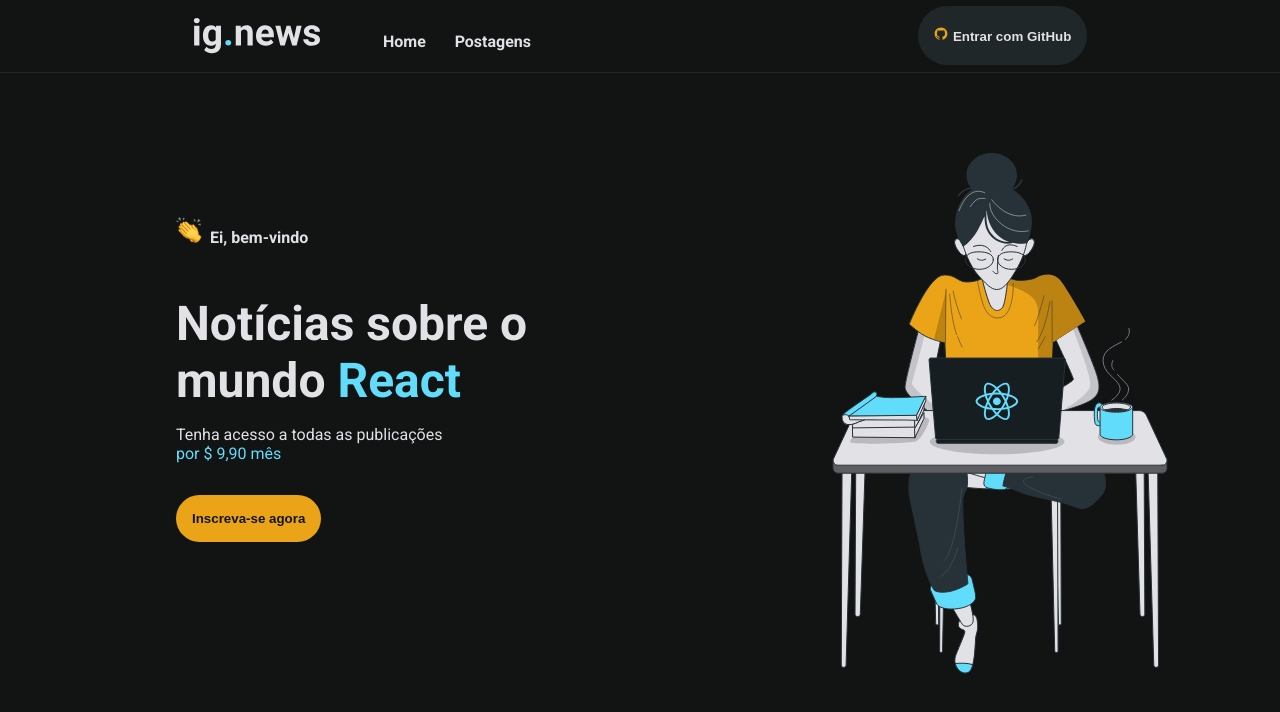
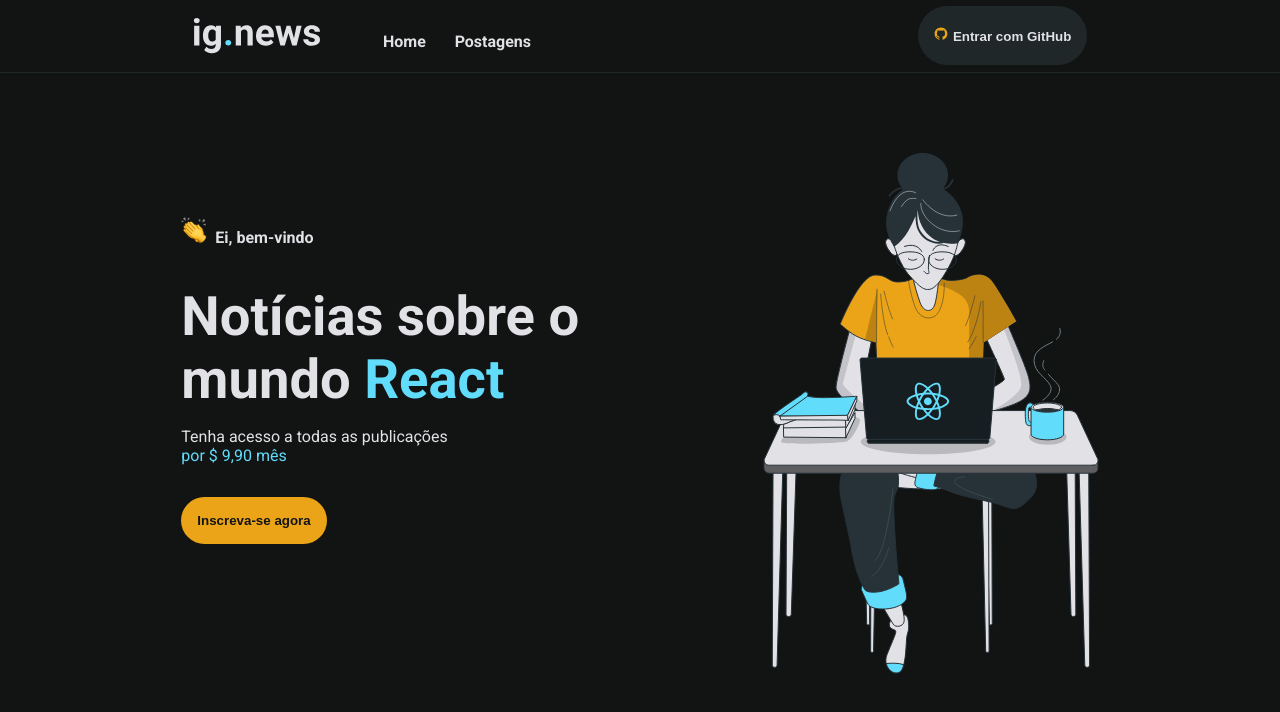
Before and after one commit to techjuliana/Aplicacao-Noticias, a React (Create React App) app: page / in a window 1280 px wide. Shown: the top 712 px of the page. Built offline with nearby package versions, Linux system fonts and the light colour scheme.

Commit message:
arrumando estilo

```diff
--- a/src/pages/home/styled.js
+++ b/src/pages/home/styled.js
@@ -2,22 +2,17 @@ import styled from "styled-components";
 
 export const Container = styled.div`
   display: flex;
-  justify-content: center;
-  margin-top: 5rem;
+  margin-left: auto;
+  margin-right: auto;
+  margin: 5rem;
   justify-content: space-evenly;
   flex-direction: row;
   span {
     color: ${(props) => props.theme.azul};
   }
-  @media (max-width: 800px) {
-    justify-content: center;
-     margin-left:30%;
-}
-
 `;
 export const Esquerda = styled.section`
-  margin: 4rem;
-
+  margin-top: 4rem;
 `;
 
 export const Direita = styled.section``;
@@ -29,13 +24,12 @@ export const ReactImagem = styled.img`
 `;
 
 export const Palmas = styled.img`
-  margin-right:0.5rem;
+  margin-right: 0.5rem;
 `;
-
 
 export const Titulo = styled.h1`
   width: 30rem;
-  font-size: 3rem;
+  font-size: 3.4rem;
 `;
 
 export const Subtitulo = styled.p`
@@ -44,7 +38,7 @@ export const Subtitulo = styled.p`
 `;
 
 export const Bemvindo = styled.h4`
-  margin-bottom: 3rem;
+  margin-bottom: 2.4rem;
 `;
 
 export const Inscreva = styled.button`
```
